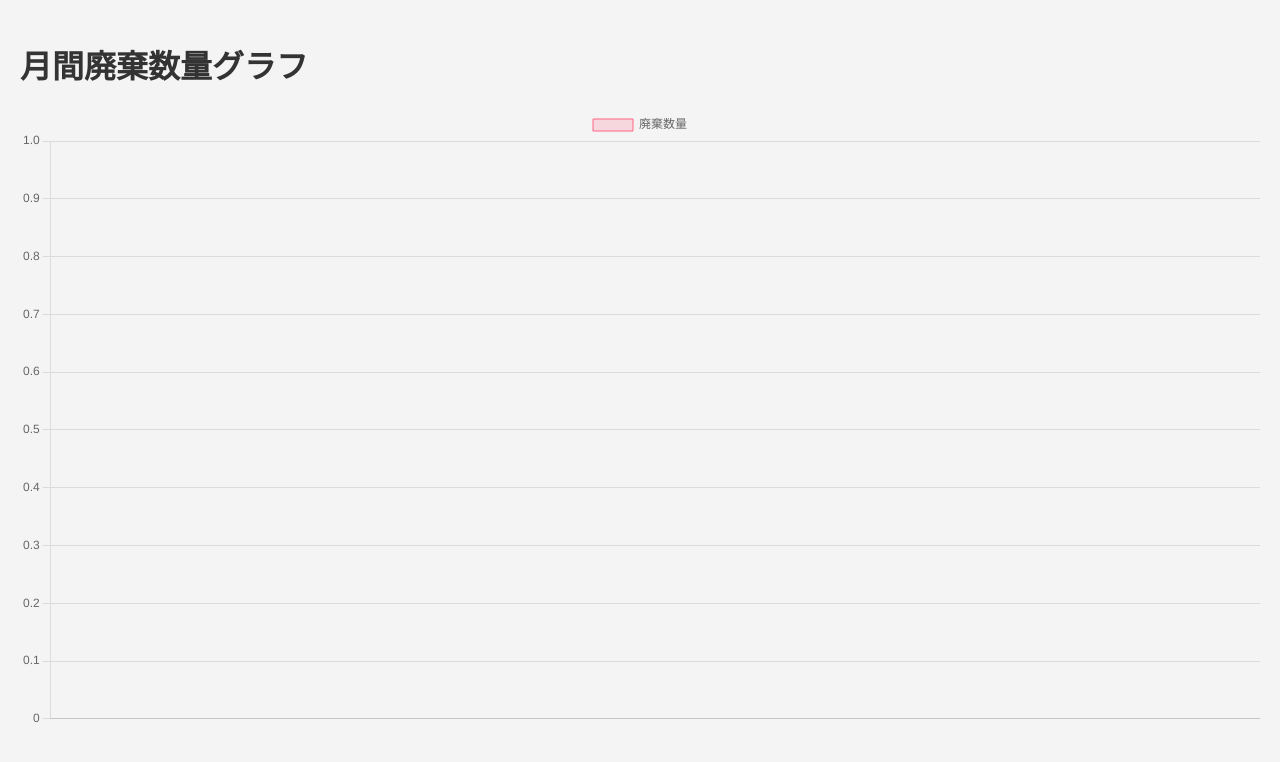
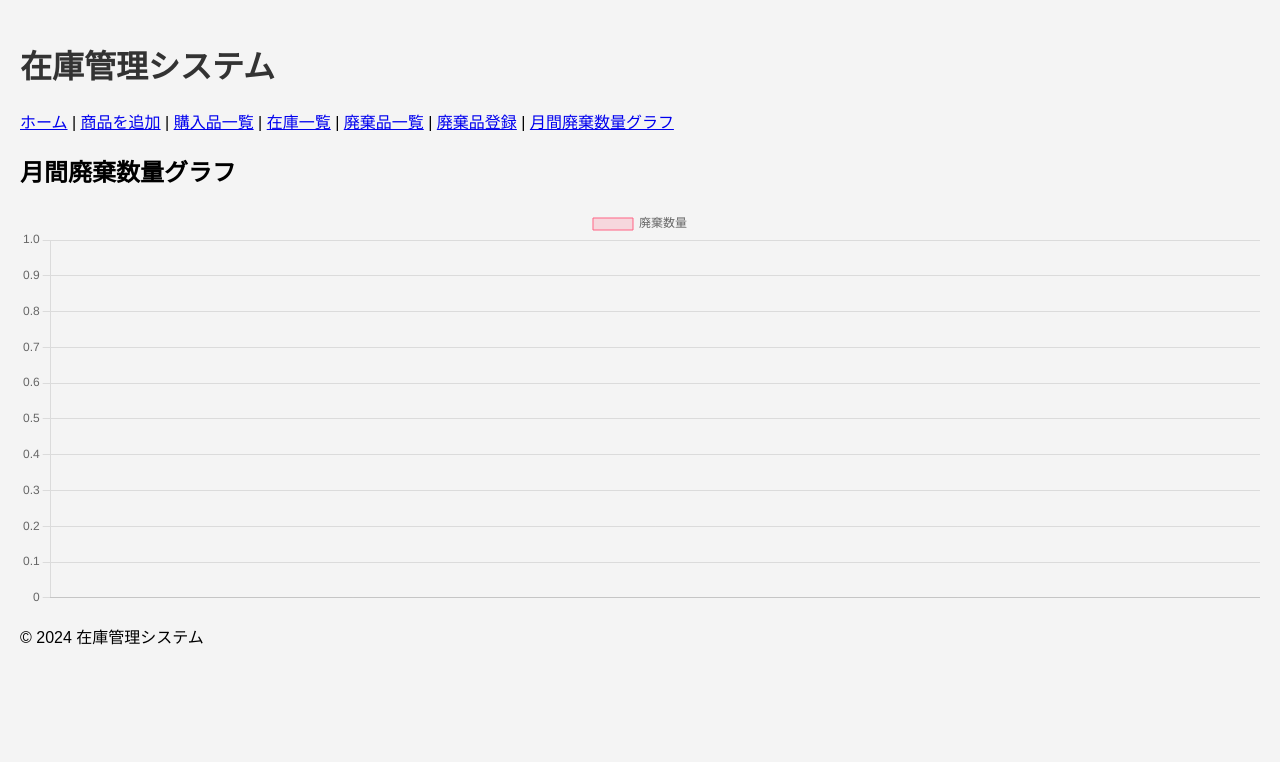
Before and after one commit to ceo7378/food-test73, a Flask app: page /monthly_discards in a window 1280 px wide. Shown: the top 762 px of the page. Run offline with Flask 3, Linux system fonts and the light colour scheme; data that the repository does not hold is empty.

Commit message:
見た目ＣＳＳ変更

```diff
--- a/templates/base.html
+++ b/templates/base.html
@@ -15,16 +15,14 @@
             <a href="/items">購入品一覧</a> |
             <a href="/stocks">在庫一覧</a> |
             <a href="/discards">廃棄品一覧</a> |
-            <a href="/register_disposal">廃棄品登録</a> |  <!-- ここにリンクを追加 -->
-            <a href="/total_graph">廃棄量グラフ</a>
+            <a href="/register_disposal">廃棄品登録</a> |
+            <a href="/monthly_discards">月間廃棄数量グラフ</a> <!-- ここを修正 -->
         </nav>
     </header>
-
     <!-- ページごとの内容をここに挿入 -->
     <div>
         {% block content %}{% endblock %}
     </div>
-
     <!-- 共通フッター -->
     <footer>
         <p>&copy; 2024 在庫管理システム</p>
--- a/templates/monthly_discards.html
+++ b/templates/monthly_discards.html
@@ -1,27 +1,22 @@
-<!DOCTYPE html>
-<html lang="ja">
-<head>
-    <meta charset="UTF-8">
-    <title>月間廃棄数量グラフ</title>
-    <link rel="stylesheet" href="{{ url_for('static', filename='style.css') }}">
+{% extends "base.html" %}
+{% block title %}月間廃棄数量グラフ{% endblock %}
+{% block content %}
+    <h2>月間廃棄数量グラフ</h2>
+    <!-- 戻るボタン
+    <a href="/items" class="back-button">戻る</a>  購入品一覧に戻る -->
+    <!-- グラフを表示するエリア -->
+    <canvas id="discard-chart" style="width: 100%; height: 400px;"></canvas>
+    <!-- グラフ描画用のスクリプト -->
     <script src="https://cdn.jsdelivr.net/npm/chart.js"></script>
-</head>
-<body>
-    <h1>月間廃棄数量グラフ</h1>
-    <canvas id="myChart"></canvas>
     <script>
-        // データが正しく渡されているか確認するためのコンソールログ
-        console.log('Months:', {{ months|tojson }});
-        console.log('Quantities:', {{ quantities|tojson }});
-
-        var ctx = document.getElementById('myChart').getContext('2d');
-        var myChart = new Chart(ctx, {
-            type: 'bar', // グラフの種類
+        const ctx = document.getElementById('discard-chart').getContext('2d');
+        const discardChart = new Chart(ctx, {
+            type: 'bar',  // グラフの種類を指定
             data: {
-                labels: {{ months|tojson|default([]) }}, // 月ごとのラベル
+                labels: {{ months|tojson }},  // 月のラベルをPython側から渡す
                 datasets: [{
                     label: '廃棄数量',
-                    data: {{ quantities|tojson|default([]) }}, // 廃棄数量データ
+                    data: {{ quantities|tojson }},  // 廃棄数量データをPython側から渡す
                     backgroundColor: 'rgba(255, 99, 132, 0.2)',
                     borderColor: 'rgba(255, 99, 132, 1)',
                     borderWidth: 1
@@ -30,11 +25,24 @@
             options: {
                 scales: {
                     y: {
-                        beginAtZero: true // Y軸の値がゼロから始まる
+                        beginAtZero: true
                     }
                 }
             }
         });
     </script>
-</body>
-</html>
+    <style>
+        .back-button {
+            display: inline-block;
+            margin: 20px 0;
+            padding: 10px 15px;
+            color: white;
+            background-color: #007BFF;
+            text-decoration: none;
+            border-radius: 5px;
+        }
+        .back-button:hover {
+            background-color: #0056B3; /* ホバー時の色 */
+        }
+    </style>
+{% endblock %}
```
Also changed, not shown: templates/discard_list.html (+5 -10 lines), templates/item_list.html (+8 -13 lines).
